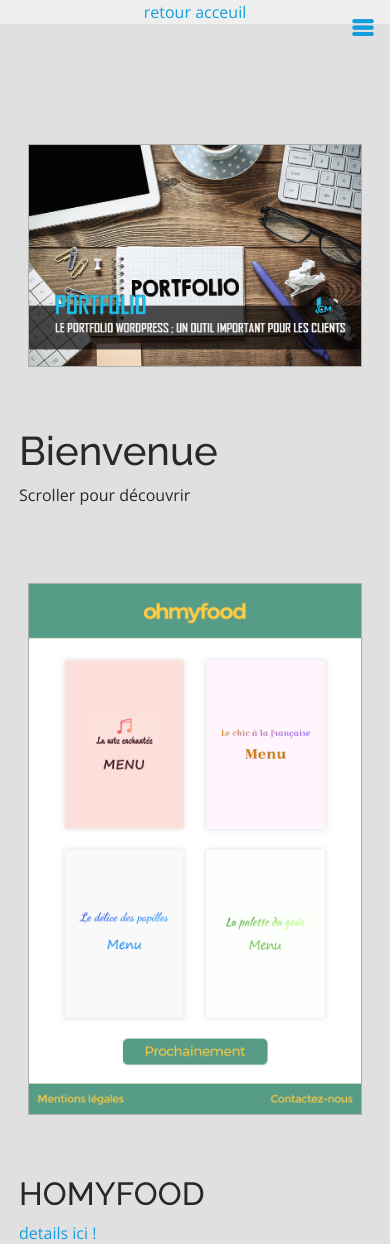
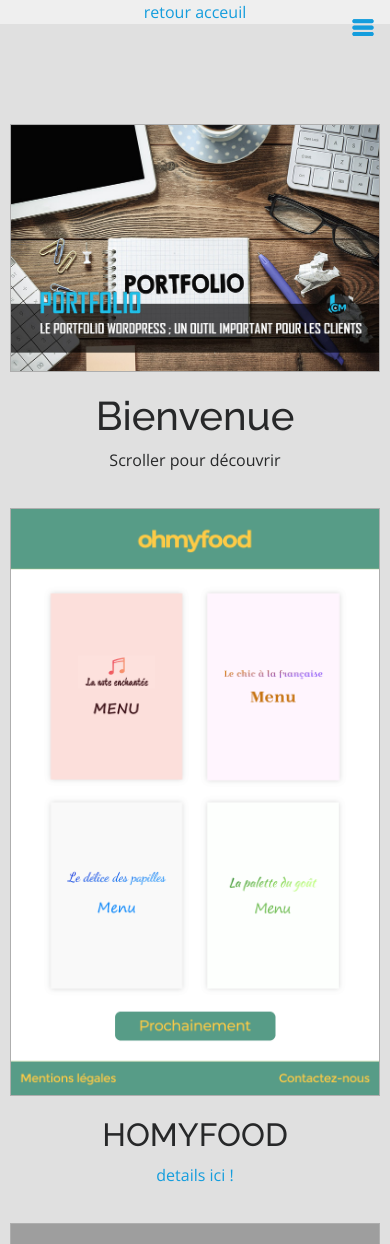
Before and after one commit to antho635/i-cv, a PHP site: page /portfolio-details.html in a window 390 px wide. Shown: the top 1244 px of the page. Run offline with PHP 8.4, Linux system fonts and the light colour scheme; style sheets or scripts are compiled from the project's sources; some libraries are stand-ins or nearby versions; grey boxes are pictures that could not be loaded.

Commit message:
nav portfolio responsive

```diff
--- a/assets/css/portfolio.css
+++ b/assets/css/portfolio.css
@@ -327,6 +327,7 @@
     border: 0 none;
     position: relative;
     width: 100%;
+    text-align: center;
   }
   img {
     width: 95%;
@@ -350,6 +351,7 @@
     -webkit-box-direction: normal;
         -ms-flex-direction: column;
             flex-direction: column;
+    width: auto;
   }
   .nav-menu a {
     display: -webkit-box;
@@ -382,11 +384,10 @@
     -webkit-box-direction: normal;
         -ms-flex-direction: column;
             flex-direction: column;
-    width: 95%;
     -webkit-box-pack: center;
         -ms-flex-pack: center;
             justify-content: center;
-    margin: 30px auto;
+    margin: 10px auto;
     padding: 0;
   }
   #portfolio {
--- a/assets/css/portfolio.scss
+++ b/assets/css/portfolio.scss
@@ -290,6 +290,7 @@
         border: 0 none;
         position: relative;
         width: 100%;
+        text-align: center;
     }
     img {
         width: 95%;
@@ -304,6 +305,7 @@
         list-style: none;
         display: flex;
         flex-direction: column;
+        width: auto;
     }
     .nav-menu a {
         display: flex;
@@ -326,9 +328,8 @@
     section {
         display: flex;
         flex-direction: column;
-        width: 95%;
         justify-content: center;
-        margin: 30px auto;
+        margin: 10px auto;
         padding: 0;
     }
     #portfolio {
```
Also changed, not shown: 1 other file.
